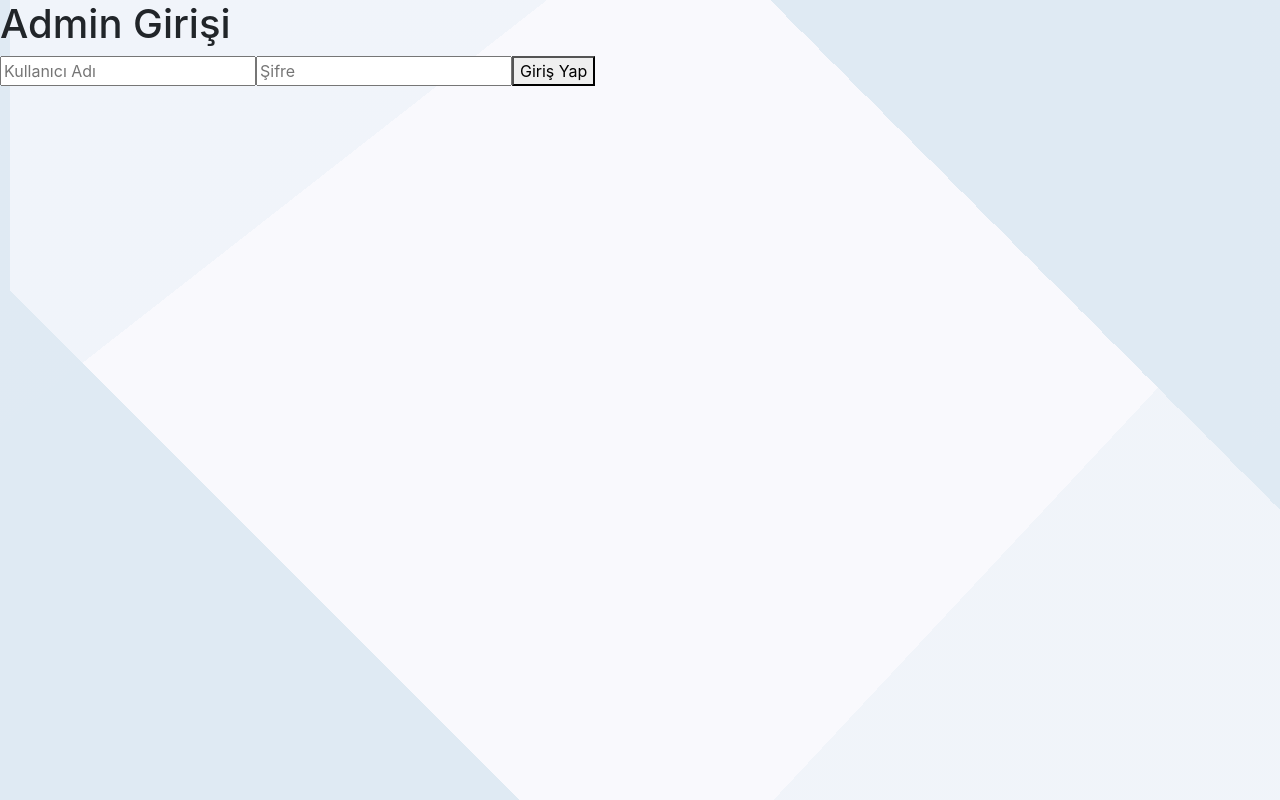
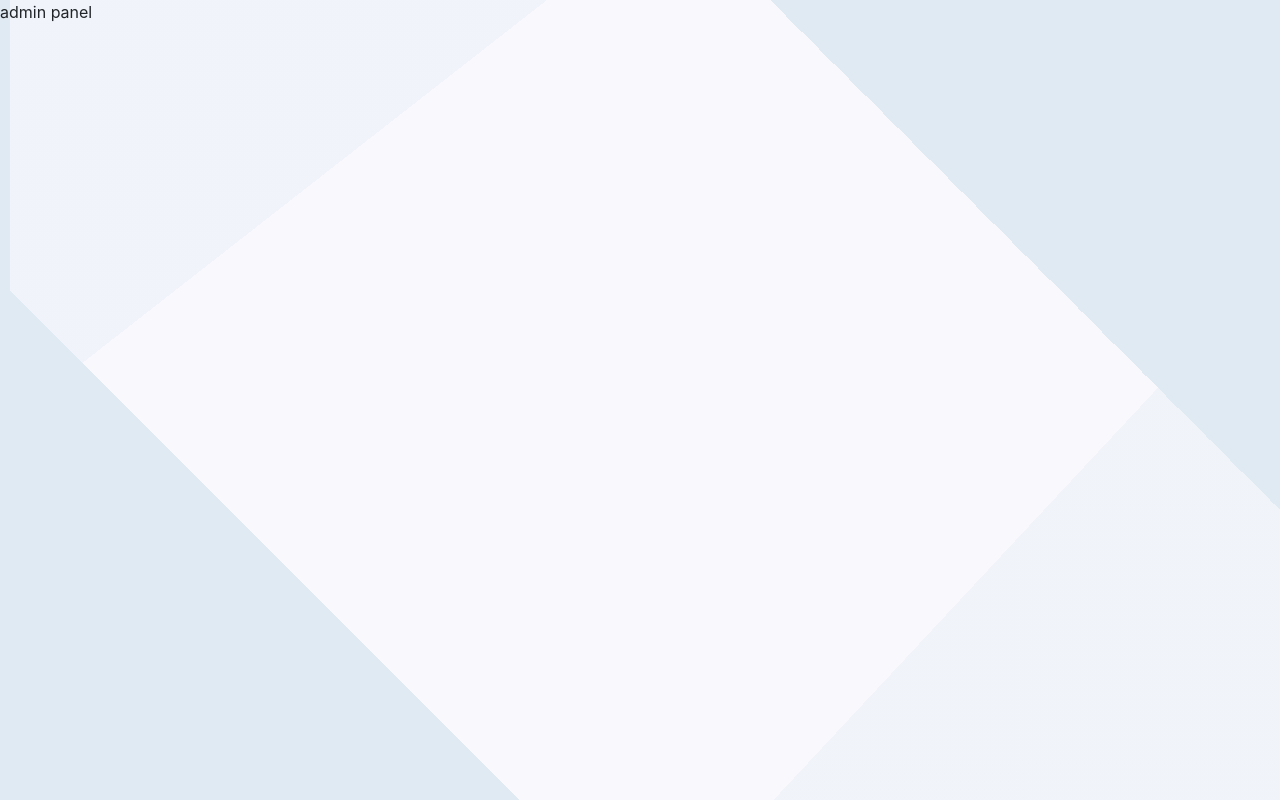
Before and after one commit to kagantemizkan/hatirac-frontend, a React (Create React App) app: page /monte in a window 1280 px wide. Built offline with nearby package versions, Linux system fonts and the light colour scheme.

Commit message:
added admin panel

```diff
--- /dev/null
+++ b/src/components/AdminComponents/Panel.js
@@ -0,0 +1,11 @@
+import React from 'react'
+
+const Panel = () => {
+  return (
+    <div>
+      admin panel
+    </div>
+  )
+}
+
+export default Panel
--- a/src/components/pages/Admin.js
+++ b/src/components/pages/Admin.js
@@ -1,9 +1,11 @@
 import React, { useState } from 'react';
+import Panel from '../AdminComponents/Panel';
 
 function Admin() {
     const [username, setUsername] = useState('');
     const [password, setPassword] = useState('');
     const [message, setMessage] = useState('');
+    const [isLogin, setIsLogin] = useState(false);
 
     const handleLogin = async () => {
         try {
@@ -17,7 +19,7 @@ function Admin() {
 
             if (response.ok) {
                 setMessage('Giriş Başarılı');
-        // Giriş başarılıysa istediğiniz işlemleri yapabilirsiniz.
+                setIsLogin(true)
             } else {
                 setMessage('Giriş Başarısız');
             }
@@ -28,23 +30,33 @@ function Admin() {
     };
 
     return (
-    <div>
-      <h1>Admin Girişi</h1>
+        <>
+            {isLogin ? (
+                <div className='container p-5'>
+                    <h1 className='text-center mt-4'>Admin Girişi</h1>
+                    <div className='d-flex flex-column justify-content-center align-items-center'>
                         <input
+                            className='mt-2 p-1'
                             type="text"
                             placeholder="Kullanıcı Adı"
                             value={username}
                             onChange={(e) => setUsername(e.target.value)}
                         />
                         <input
+                            className='mt-2 p-1'
                             type="password"
                             placeholder="Şifre"
                             value={password}
                             onChange={(e) => setPassword(e.target.value)}
                         />
-      <button onClick={handleLogin}>Giriş Yap</button>
+                        <button className='btn btn-primary mt-3 w-25' onClick={handleLogin}>Giriş Yap</button>
                         <p>{message}</p>
                     </div>
+                </div>
+            ) :
+                <Panel />
+            }
+        </>
     );
 }
 
```
Lines whose indentation alone changed are shown as unchanged.
